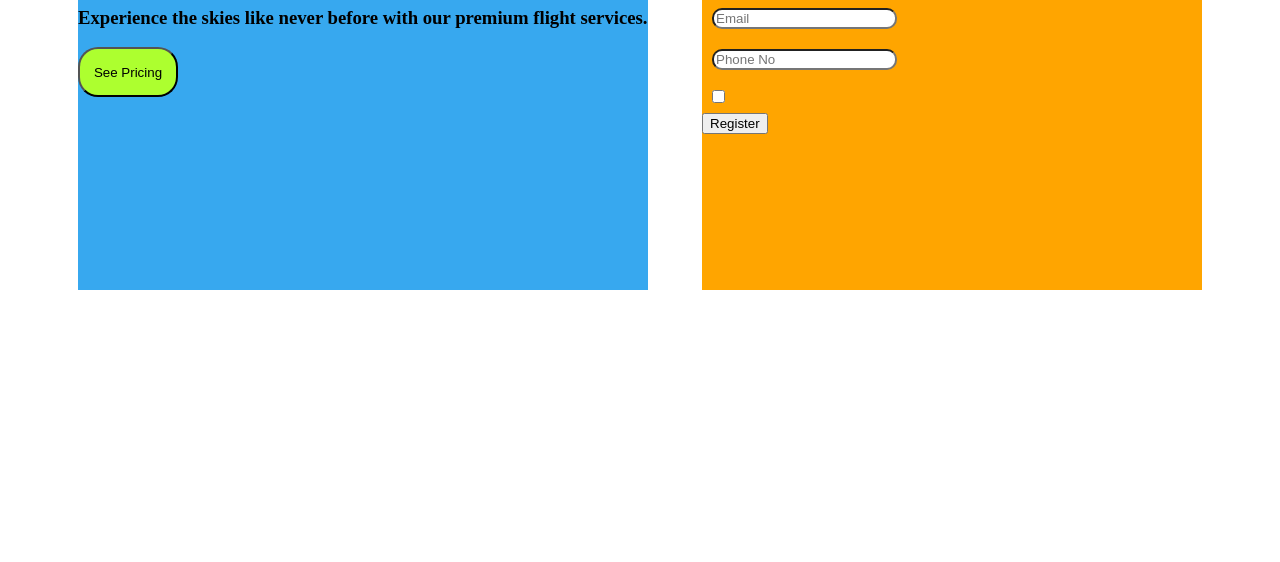
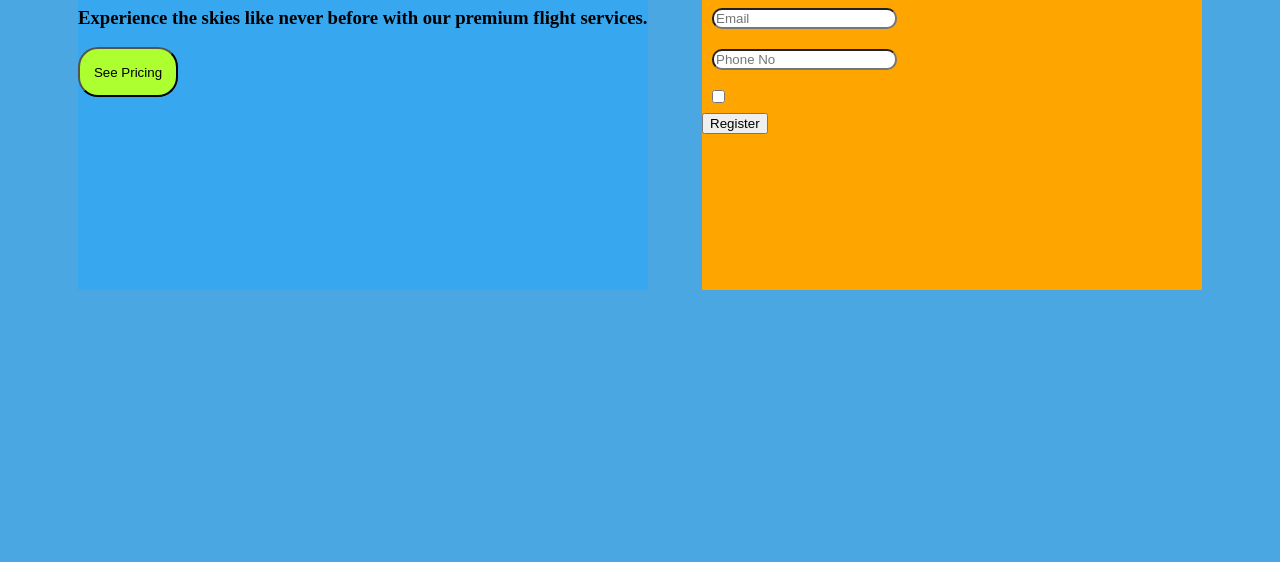
Before and after one commit to KUNALCHOURE/FLY-COMPANY-WEBPAGE, a plain HTML site: page index.html in a window 1280 px wide. Shown: the part 238-800 px from the top of the page. Drawn offline with Linux system fonts and the light colour scheme.

Commit message:
header updated

```diff
--- a/index.css
+++ b/index.css
@@ -1,5 +1,5 @@
 body{
-  /*  background-color:rgb(74, 167, 225); ;*/
+   background-color:rgb(74, 167, 225);
 }
 .header{
     display: flex;
```
